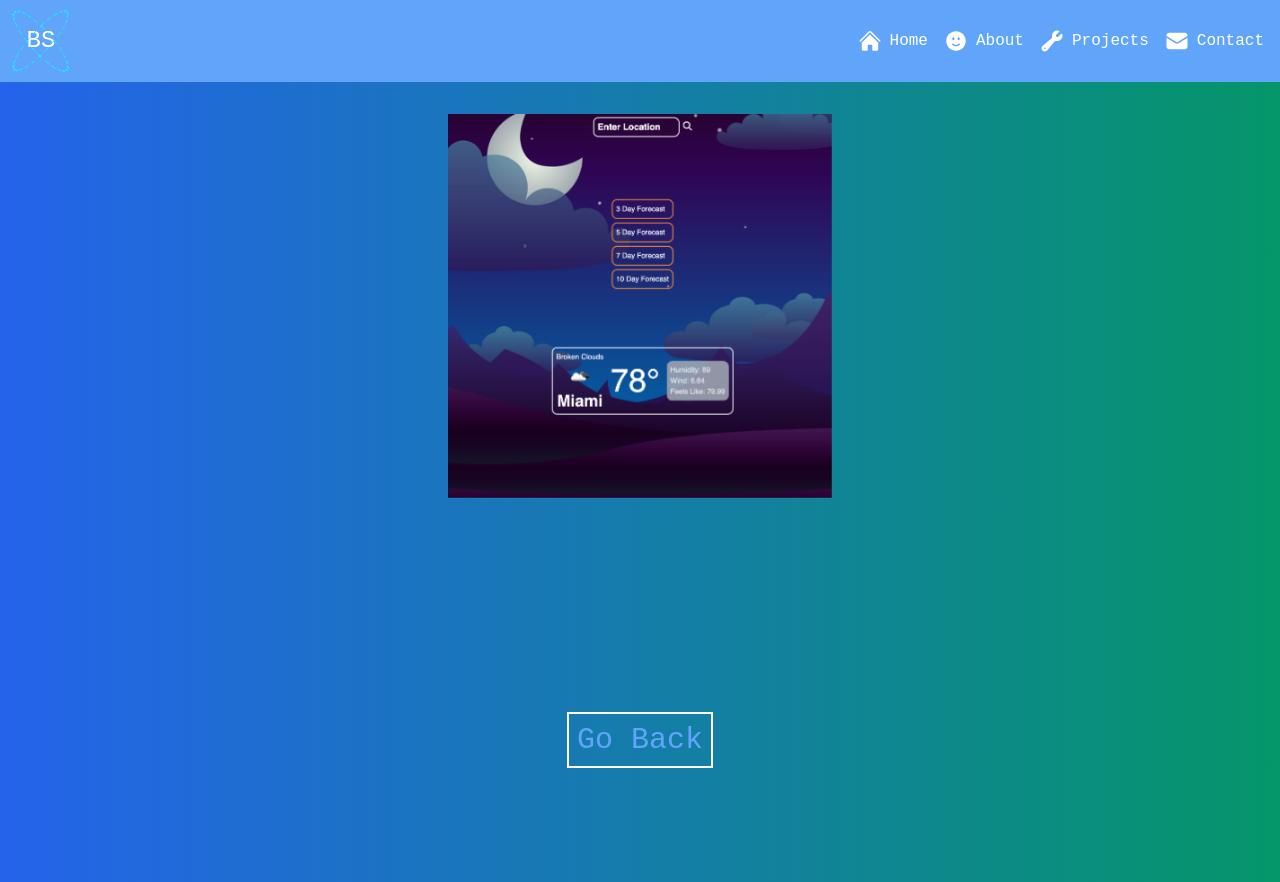
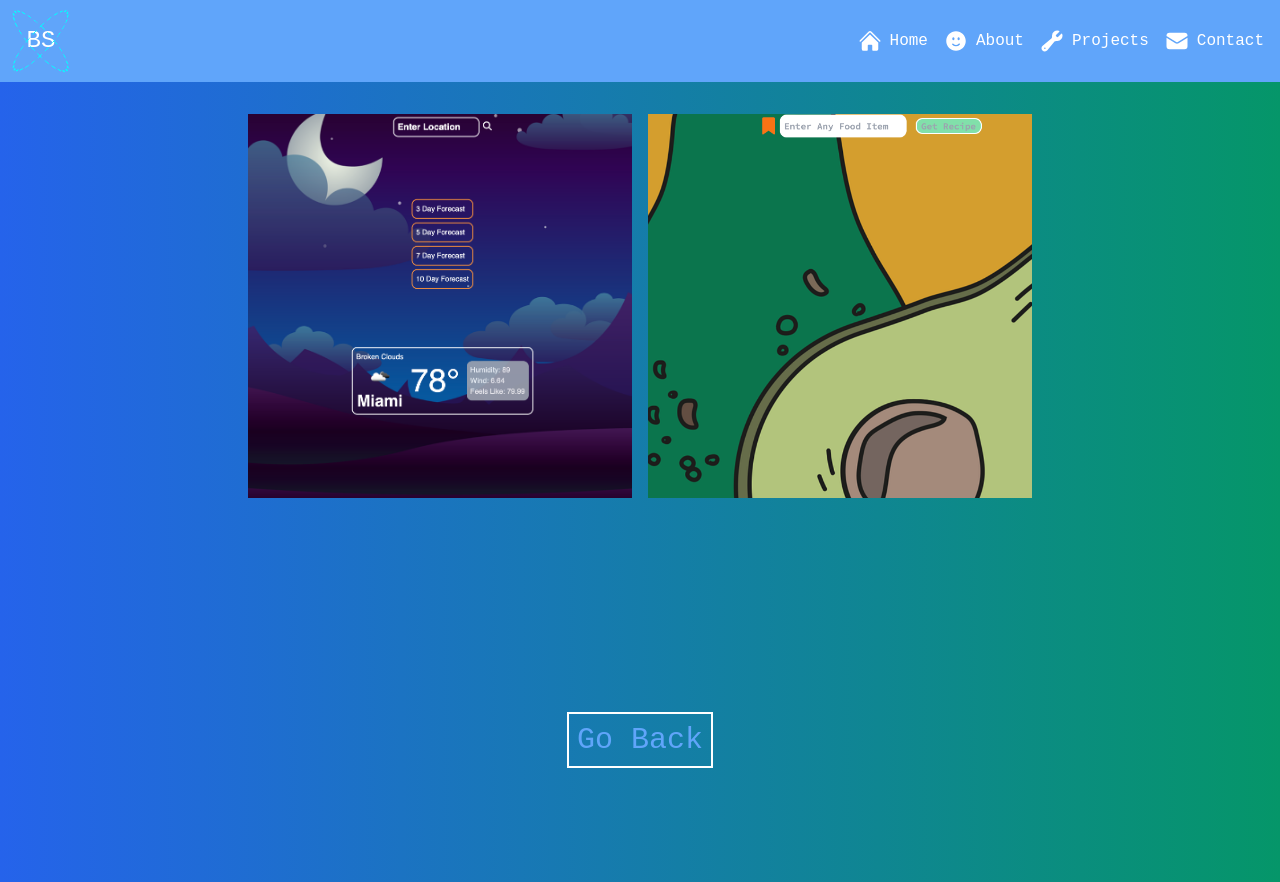
Before and after one commit to rach1873/react-portfolio, a React (Create React App) app: page /projects/react in a window 1280 px wide. Built offline with nearby package versions, Linux system fonts and the light colour scheme.

Commit message:
putting recipe on react component

```diff
--- a/src/Links/HTML.jsx
+++ b/src/Links/HTML.jsx
@@ -18,13 +18,7 @@ const applications = [
     link: "https://calculator-2-app.netlify.app",
     img: "bg-calculator",
   },
-  {
-    title: "Recipe App",
-    tech: "HTML, CSS, JavaScript",
-    description: "Type any food item to get a list of recipes.",
-    link: "recipe-app-htmlcssjs.netlify.app",
-    img: "bg-recipeapp",
-  },
+
   {
     title: "Joke Teller App",
     tech: "HTML, CSS, JavaScript",
--- a/src/Links/Rproject.jsx
+++ b/src/Links/Rproject.jsx
@@ -10,6 +10,13 @@ const projects = [
     description: "View current weather or forecast for any American city",
     link: "https://react-weather-app-sable-nu.vercel.app",
     img: "bg-weatherapp",
+  },
+  {
+    title: "Recipe App",
+    tech: "HTML, CSS, JavaScript",
+    description: "Type any food item to get a list of recipes.",
+    link: "https://recipe-app-htmlcssjs.netlify.app",
+    img: "bg-recipeapp",
   },
 ];
 
```
